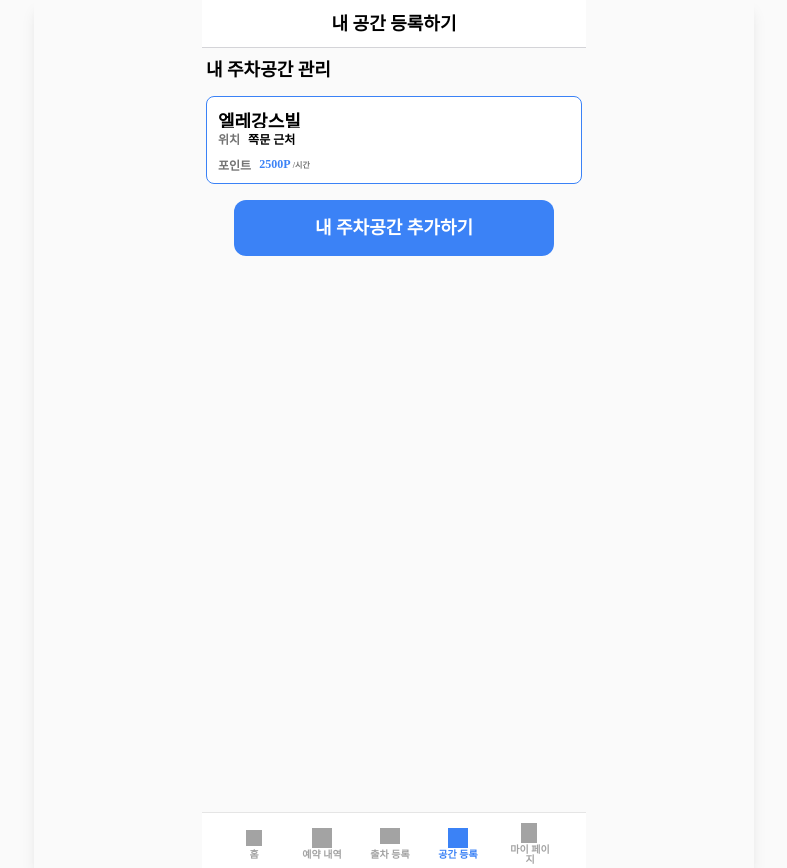
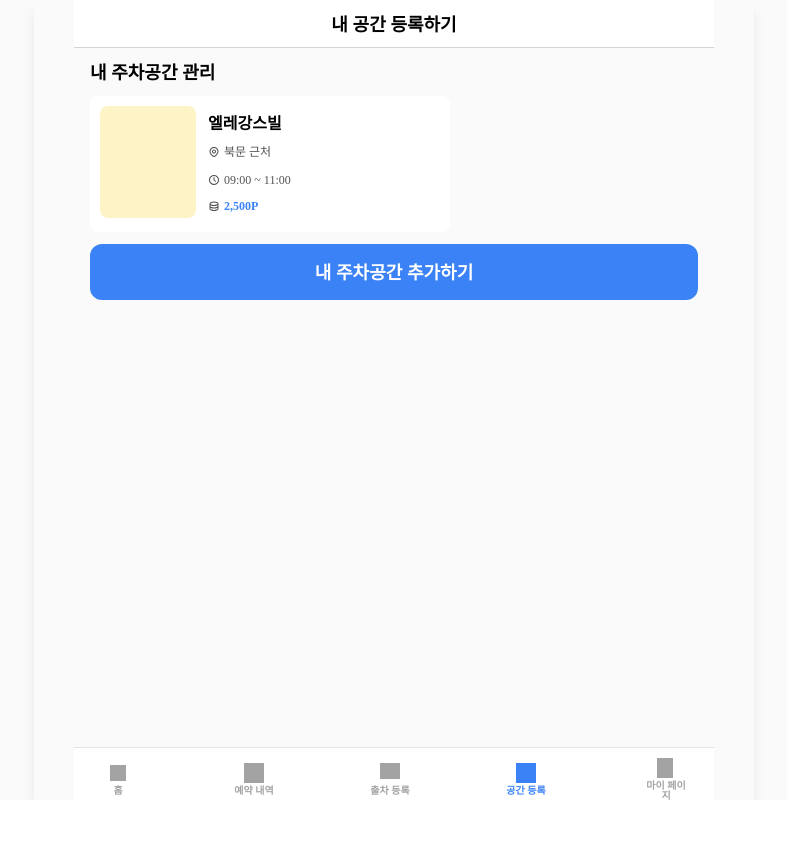
Before and after one commit to CampusPark/CampusPark-FE, a React (Vite) app: page / in a window 1280 px wide. Shown: the whole page, without its empty margins (246-1033 px from the left). After the commit the page ends 800 px from the top, so only its background shows below. Built offline with nearby package versions, Linux system fonts and the light colour scheme.

Commit message:
feat: 내 주차공간 관리 page ui 구현

```diff
--- /dev/null
+++ b/src/components/ParkingSpaceCard.tsx
@@ -0,0 +1,105 @@
+import React from "react";
+
+type ParkingSpaceCardProps = {
+  name: string; // 빌라/공간 이름
+  location: string; // 위치 라벨 (예: 북문 근처)
+  points: number; // 포인트 (숫자, 예: 2500)
+  remainingMinutes?: number; // 선택: 남은 시간(분)
+  timeWindow?: string; // 선택: 이용 가능 시간대 (예: "09:00 ~ 11:00")
+  thumbnailUrl?: string; // 선택: 썸네일 이미지
+};
+
+export default function ParkingSpaceCard({
+  name,
+  location,
+  points,
+  remainingMinutes,
+  timeWindow,
+  thumbnailUrl,
+}: ParkingSpaceCardProps) {
+  const formattedPoints = `${points.toLocaleString("ko-KR")}P`;
+
+  return (
+    <div className="w-95 p-2.5 bg-white rounded-lg inline-flex justify-start items-start gap-1 overflow-hidden">
+      {/* 썸네일 */}
+      <div className="w-24 h-28 relative overflow-hidden rounded-lg bg-amber-100">
+        {thumbnailUrl ? (
+          // eslint-disable-next-line @next/next/no-img-element
+          <img
+            src={thumbnailUrl}
+            alt={`${name} thumbnail`}
+            className="w-full h-full object-cover"
+          />
+        ) : null}
+      </div>
+
+      {/* 본문 */}
+      <div className="w-60 p-1 inline-flex flex-col justify-center items-start overflow-hidden">
+        {/* 상단: 이름 + 남은시간 배지(선택) */}
+        <div className="pl-1 self-stretch inline-flex justify-between items-center overflow-hidden">
+          <div className="max-w-[70%] truncate text-black text-base font-semibold font-['Pretendard'] leading-7">
+            {name}
+          </div>
+
+          {typeof remainingMinutes === "number" && remainingMinutes >= 0 && (
+            <div className="h-4 px-1 py-2 bg-green-100 rounded-xl outline outline-1 outline-offset-[-1px] outline-green-500 flex items-center overflow-hidden">
+              <div className="text-green-500 text-[10px] font-semibold font-['Pretendard'] leading-none">
+                {remainingMinutes}분 남음
+              </div>
+            </div>
+          )}
+        </div>
+
+        {/* 위치 */}
+        <div className="w-56 p-1 inline-flex justify-start items-center gap-1 overflow-hidden">
+          {/* 아이콘 */}
+          <div className="w-3 h-3 flex justify-center items-center overflow-hidden">
+            <img
+              src="/assets/location.svg"
+              alt="location icon"
+              className="w-3 h-3"
+            />
+          </div>
+          {/* 글자 */}
+          <div className="flex items-center overflow-hidden">
+            <div className="text-neutral-600 text-xs font-medium font-['Pretendard'] leading-5">
+              {location}
+            </div>
+          </div>
+        </div>
+
+        {/* 이용시간(선택) */}
+        {timeWindow && (
+          <div className="w-56 p-1 inline-flex justify-start items-center gap-1 overflow-hidden">
+            {/* 아이콘 */}
+            <div className="w-3 h-3 flex justify-center items-center overflow-hidden">
+              <img src="/assets/time.svg" alt="time icon" className="w-3 h-3" />
+            </div>
+            {/* 글자 */}
+            <div className="w-24 flex items-center overflow-hidden">
+              <div className="text-neutral-600 text-xs font-medium font-['Pretendard'] leading-5">
+                {timeWindow}
+              </div>
+            </div>
+          </div>
+        )}
+
+        {/* 포인트 */}
+        <div className="w-56 p-1 inline-flex justify-start items-center gap-1 overflow-hidden">
+          <div className="w-3 h-3 flex justify-center items-center overflow-hidden">
+            <img
+              src="/assets/point.svg"
+              alt="point icon"
+              className="w-3 h-3"
+            />{" "}
+          </div>
+          <div className="h-4 flex items-center overflow-hidden">
+            <div className="text-blue-500 text-xs font-semibold font-['Pretendard'] leading-none">
+              {formattedPoints}
+            </div>
+          </div>
+        </div>
+      </div>
+    </div>
+  );
+}
--- a/src/pages/owner/MonitorPage.tsx
+++ b/src/pages/owner/MonitorPage.tsx
@@ -1,81 +1,54 @@
 import React from "react";
+import ParkingSpaceCard from "@/components/ParkingSpaceCard";
+import PrimaryButton from "@/components/PrimaryButton";
 
 export default function MonitorPage() {
   return (
-    <div className="w-96 h-[868px] relative bg-zinc-50 inline-flex flex-col justify-start items-start overflow-hidden">
-      <div className="self-stretch h-[812px] bg-neutral-50 flex flex-col justify-start items-center gap-2">
-        <div className="self-stretch h-12 p-3 bg-white border-b border-zinc-300 inline-flex justify-between items-center">
+    <div className="min-h-svh w-full bg-zinc-50">
+      <div className="relative mx-auto min-h-svh w-full max-w-[420px] sm:max-w-[480px] md:max-w-[640px] flex flex-col items-stretch overflow-hidden">
+        <div className="flex-1 bg-neutral-50 flex flex-col items-center gap-2">
+          <div className="w-full h-12 p-3 bg-white border-b border-zinc-300 inline-flex justify-between items-center">
             <div className="w-6 h-6 relative" />
-          <div className="text-right justify-start text-black text-lg font-semibold font-['Pretendard'] leading-7">
+            <div className="text-right justify-start text-black text-base sm:text-lg font-semibold leading-6 sm:leading-7">
               내 공간 등록하기
             </div>
             <div className="w-6 h-6 relative" />
           </div>
 
-        <div className="w-96 p-1 flex flex-col justify-center items-start gap-3 overflow-hidden">
-          <div className="self-stretch inline-flex justify-start items-center gap-2.5 overflow-hidden">
+          <div className="w-full px-3 sm:px-4 py-1 flex flex-col justify-center items-start gap-3 overflow-hidden">
+            <div className="w-full inline-flex justify-start items-center gap-2.5 overflow-hidden">
               <div className="h-6 flex justify-start items-center gap-2.5 overflow-hidden">
-              <div className="w-40 h-8 justify-center text-black text-lg font-semibold font-['Pretendard'] leading-7">
+                <div className="text-black text-base sm:text-lg font-semibold leading-6 sm:leading-7">
                   내 주차공간 관리
                 </div>
               </div>
             </div>
 
-          <div className="self-stretch p-2 bg-white rounded-lg outline outline-1 outline-offset-[-1px] outline-blue-500 flex flex-col justify-center items-start overflow-hidden">
-            <div className="self-stretch h-6 p-1 inline-flex justify-start items-start overflow-hidden">
-              <div className="w-48 h-4 justify-center text-black text-lg font-semibold font-['Pretendard'] leading-7">
-                엘레강스빌
+            <ParkingSpaceCard
+              name="엘레강스빌"
+              location="북문 근처"
+              points={2500}
+              timeWindow="09:00 ~ 11:00"
+            />
+          </div>
+
+          <div className="w-full px-3 sm:px-4 pb-2">
+            <PrimaryButton onClick={() => console.log("추가하기 버튼 클릭!")}>
+              내 주차공간 추가하기
+            </PrimaryButton>
           </div>
         </div>
 
-            <div className="self-stretch h-6 px-1 inline-flex justify-start items-center gap-2 overflow-hidden">
-              <div className="flex justify-start items-start gap-2.5 overflow-hidden">
-                <div className="justify-center text-neutral-500 text-xs font-semibold font-['Pretendard'] leading-7">
-                  위치
-                </div>
-              </div>
-              <div className="flex justify-start items-start gap-2.5 overflow-hidden">
-                <div className="justify-center text-black text-xs font-semibold font-['Pretendard'] leading-7">
-                  쪽문 근처
-                </div>
-              </div>
-            </div>
-
-            <div className="self-stretch h-6 px-1 inline-flex justify-start items-center gap-2 overflow-hidden">
-              <div className="h-6 flex justify-start items-start gap-2.5 overflow-hidden">
-                <div className="justify-center text-neutral-500 text-xs font-semibold font-['Pretendard'] leading-7">
-                  포인트
-                </div>
-              </div>
-              <div className="flex justify-start items-start gap-2.5 overflow-hidden">
-                <div className="w-24 h-7 justify-center">
-                  <span className="text-blue-500 text-xs font-semibold font-['Pretendard'] leading-7">
-                    2500P{" "}
-                  </span>
-                  <span className="text-neutral-500 text-[8px] font-semibold font-['Pretendard'] leading-7">
-                    /시간
-                  </span>
-                </div>
-              </div>
-            </div>
-          </div>
-        </div>
-
-        <div className="p-1 inline-flex justify-center items-center gap-2.5 overflow-hidden">
-          <div className="w-80 h-14 px-2.5 py-2 bg-blue-500 rounded-xl flex justify-center items-center gap-2.5 overflow-hidden">
-            <div className="justify-start text-white text-lg font-bold font-['Pretendard'] leading-7">
-              내 주차공간 추가하기
-            </div>
-          </div>
-        </div>
-      </div>
-
-      <div className="w-96 px-8 py-2 left-0 top-[812px] absolute bg-white border-t border-neutral-200 inline-flex justify-between items-center overflow-hidden">
+        {/* 하단 탭바: sticky로 고정 */}
+        <div
+          className="w-full px-6 py-2 sticky bottom-0 bg-white border-t border-neutral-200 inline-flex justify-between items-center overflow-hidden"
+          style={{ paddingBottom: "env(safe-area-inset-bottom)" }}
+        >
           <div className="w-10 inline-flex flex-col justify-center items-center overflow-hidden">
             <div className="w-6 h-6 relative overflow-hidden">
               <div className="w-4 h-4 left-[4px] top-[3.50px] absolute bg-neutral-400" />
             </div>
-          <div className="self-stretch text-center justify-start text-neutral-400 text-[10px] font-bold font-['Pretendard'] leading-none">
+            <div className="self-stretch text-center justify-start text-neutral-400 text-[10px] font-bold leading-none">
               홈
             </div>
           </div>
@@ -84,7 +57,7 @@ export default function MonitorPage() {
             <div className="w-6 h-6 relative overflow-hidden">
               <div className="w-5 h-5 left-[2px] top-[2px] absolute bg-neutral-400" />
             </div>
-          <div className="self-stretch text-center justify-start text-neutral-400 text-[10px] font-bold font-['Pretendard'] leading-none">
+            <div className="self-stretch text-center justify-start text-neutral-400 text-[10px] font-bold leading-none">
               예약 내역
             </div>
           </div>
@@ -93,7 +66,7 @@ export default function MonitorPage() {
             <div className="w-6 h-6 relative overflow-hidden">
               <div className="w-5 h-4 left-[2px] top-[2px] absolute bg-neutral-400" />
             </div>
-          <div className="self-stretch text-center justify-start text-neutral-400 text-[10px] font-bold font-['Pretendard'] leading-none">
+            <div className="self-stretch text-center justify-start text-neutral-400 text-[10px] font-bold leading-none">
               출차 등록
             </div>
           </div>
@@ -102,7 +75,7 @@ export default function MonitorPage() {
             <div className="w-6 h-6 relative overflow-hidden">
               <div className="w-5 h-5 left-[2px] top-[2px] absolute bg-blue-500" />
             </div>
-          <div className="self-stretch text-center justify-start text-blue-500 text-[10px] font-bold font-['Pretendard'] leading-none">
+            <div className="self-stretch text-center justify-start text-blue-500 text-[10px] font-bold leading-none">
               공간 등록
             </div>
           </div>
@@ -111,8 +84,9 @@ export default function MonitorPage() {
             <div className="w-6 h-6 relative overflow-hidden">
               <div className="w-4 h-5 left-[3px] top-[2px] absolute bg-neutral-400" />
             </div>
-          <div className="self-stretch text-center justify-start text-neutral-400 text-[10px] font-bold font-['Pretendard'] leading-none">
+            <div className="self-stretch text-center justify-start text-neutral-400 text-[10px] font-bold leading-none">
               마이 페이지
+            </div>
           </div>
         </div>
       </div>
```
Lines whose indentation alone changed are shown as unchanged.
